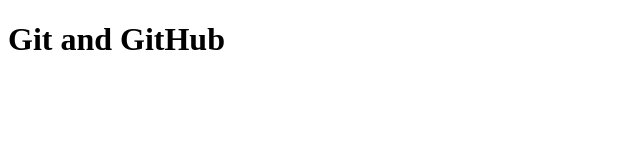
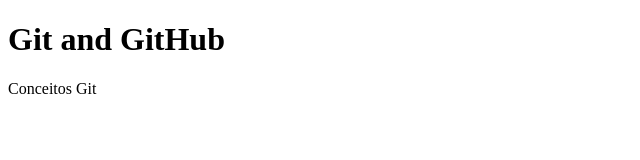
Before and after one commit to paulohenriquechi/betabit-git, a plain HTML site: page index.html in a window 1280 px wide. Shown: the whole page, without its empty margins (0-640 px from the left). Drawn offline with Linux system fonts and the light colour scheme.

Commit message:
add new paragraph

```diff
--- a/index.html
+++ b/index.html
@@ -8,5 +8,6 @@
 </head>
 <body>
      <h1>Git and GitHub</h1>
+     <p>Conceitos Git</p>
 </body>
 </html>
```
